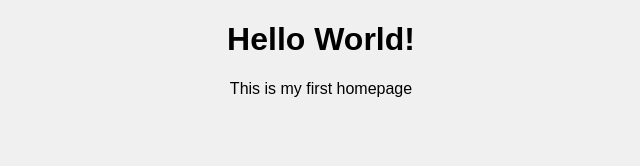
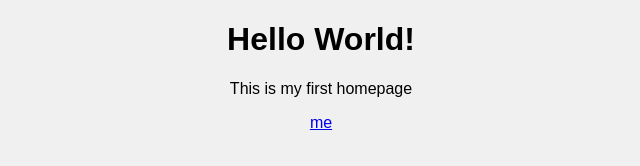
Before and after one commit to ttyUSB0978/ttyUSB0978.github.io, a plain HTML site: page index.html in a window 1280 px wide. Shown: the full height of the page, 319-959 px from the left. Drawn offline with Linux system fonts and the light colour scheme.

Commit message:
Add link to about.html in index.html

```diff
--- a/index.html
+++ b/index.html
@@ -7,5 +7,6 @@
 <body>
     <h1>Hello World!</h1>
     <p>This is my first homepage</p>
+    <a href="about.html">me</a>
 </body>
 </html>
```
